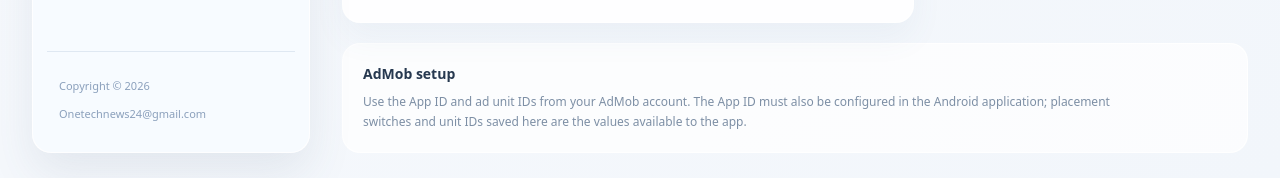
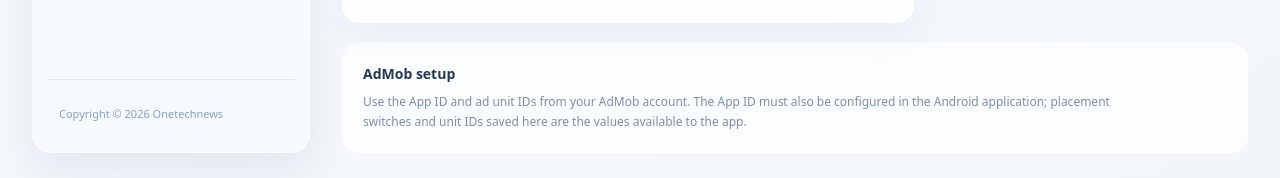
Before and after one commit to Epyuel/android-news, a Next.js app: page /ads in a window 1280 px wide. Shown: the part 1128-1306 px from the top of the page. Built offline with nearby package versions, Linux system fonts and the light colour scheme; no server answers; the database is empty; sample sign-in values are in the browser's storage.

Commit message:
refactor: change copy right

```diff
--- a/components/sidebar.tsx
+++ b/components/sidebar.tsx
@@ -71,7 +71,7 @@
       </nav>
 
       <footer className="mt-auto border-t border-[#dfe8f2] px-3 pt-5 text-[11px] leading-7 text-[#8ba0bc]">
-        Copyright © {(new Date()).getFullYear()} Onetechnews24@gmail.com
+        Copyright © {(new Date()).getFullYear()} Onetechnews
       </footer>
     </aside>
   );
```
